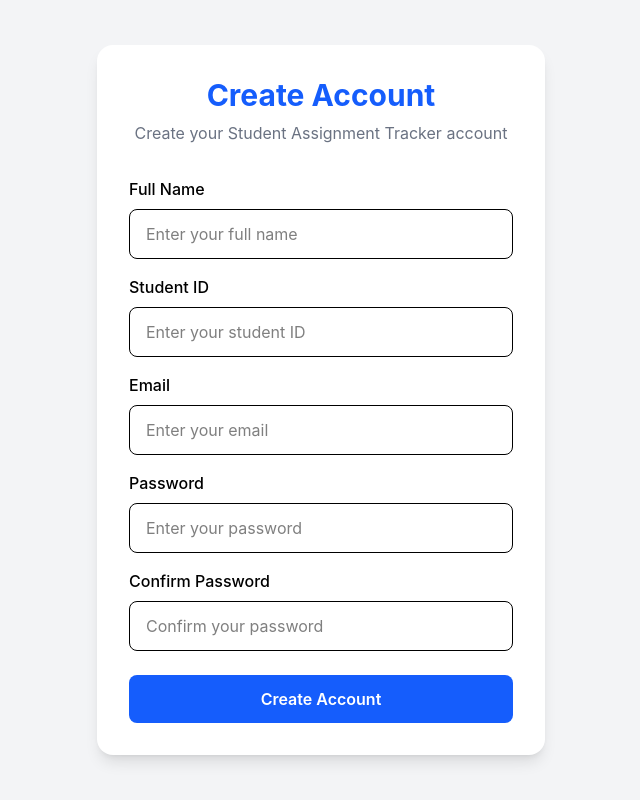
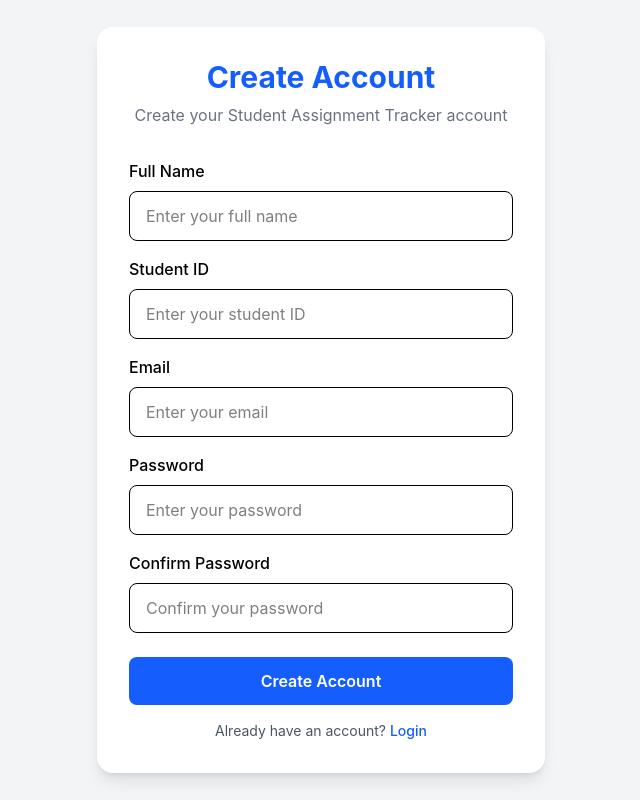
Before and after one commit to tuhinXtg/Student_Assignment_Tracker, a React (Vite) app in the folder frontend/: page /register in a window 1280 px wide. Shown: the whole page, without its empty margins (319-959 px from the left). Built offline with nearby package versions, Linux system fonts and the light colour scheme.

Commit message:
feat: add navigation links between login and register pages

```diff
--- a/frontend/src/App.tsx
+++ b/frontend/src/App.tsx
@@ -8,7 +8,7 @@
         <Routes>
             <Route
                 path="/"
-                element={<Navigate to="/register" replace />}
+                element={<Navigate to="/login" replace />}
             />
 
             <Route
--- a/frontend/src/pages/Login.tsx
+++ b/frontend/src/pages/Login.tsx
@@ -1,4 +1,5 @@
 import { useState, type ChangeEvent, type FormEvent } from "react";
+import { Link } from "react-router-dom";
 import AuthLayout from "../components/auth/AuthLayout";
 import AuthInput from "../components/auth/AuthInput";
 import AuthButton from "../components/auth/AuthButton";
@@ -121,6 +122,17 @@
                 <div className="mt-6">
                     <AuthButton text="Login" />
                 </div>
+                <div className="mt-4 text-center">
+                    <p className="text-sm text-gray-600">
+                        Don't have an account?{" "}
+                        <Link
+                            to="/register"
+                            className="text-blue-600 hover:text-blue-800 hover:underline font-medium"
+                        >
+                            Register
+                        </Link>
+                    </p>
+                </div>
             </form>
         </AuthLayout>
     );
--- a/frontend/src/pages/Register.tsx
+++ b/frontend/src/pages/Register.tsx
@@ -1,4 +1,5 @@
 import { useState, type ChangeEvent, type FormEvent } from "react";
+import { Link } from "react-router-dom";
 import AuthLayout from "../components/auth/AuthLayout";
 import AuthInput from "../components/auth/AuthInput";
 import AuthButton from "../components/auth/AuthButton";
@@ -195,6 +196,17 @@
                 <div className="mt-6">
                     <AuthButton text="Create Account" />
                 </div>
+                <div className="mt-4 text-center">
+                    <p className="text-sm text-gray-600">
+                        Already have an account?{" "}
+                        <Link
+                            to="/login"
+                            className="text-blue-600 hover:text-blue-800 hover:underline font-medium"
+                        >
+                            Login
+                        </Link>
+                    </p>
+                </div>
             </form>
         </AuthLayout>
     );
```
